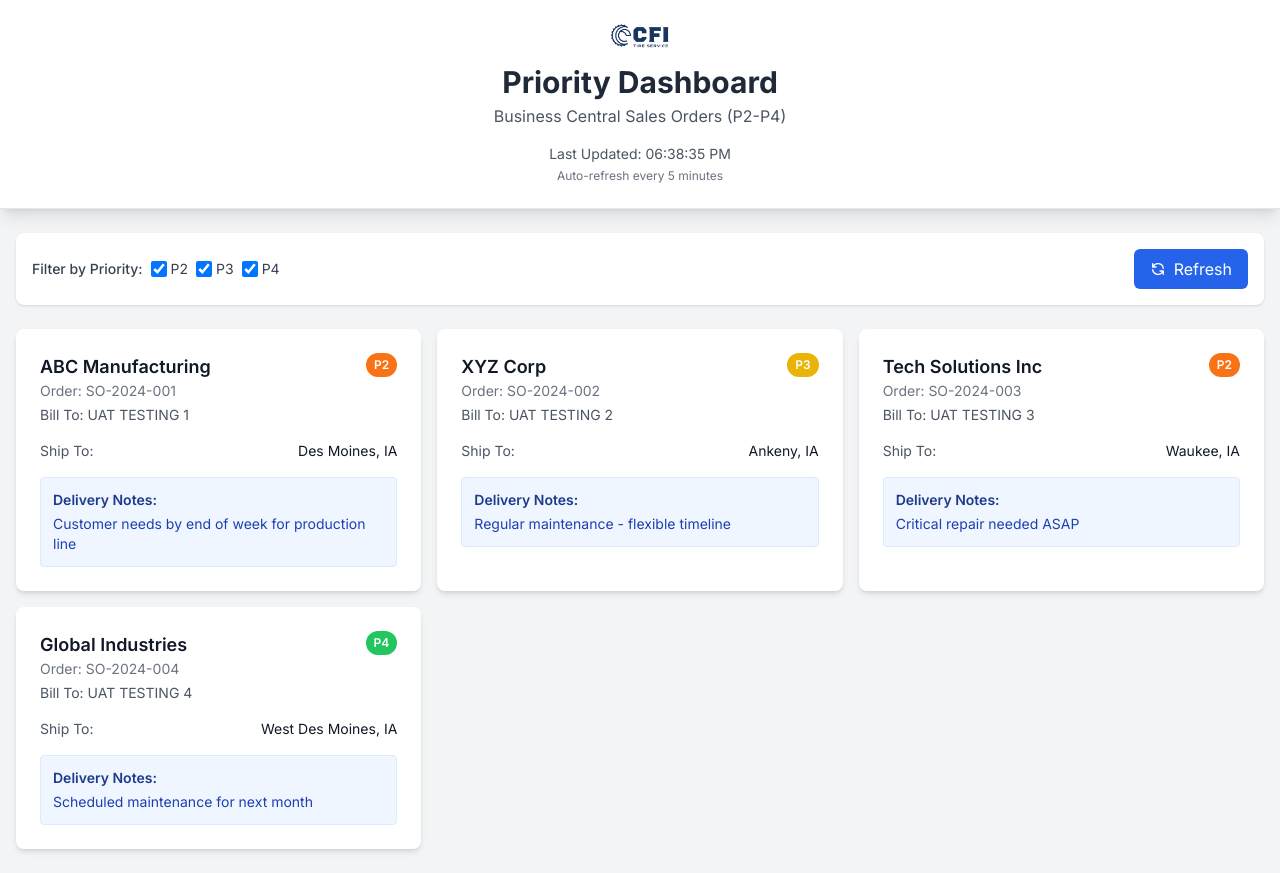
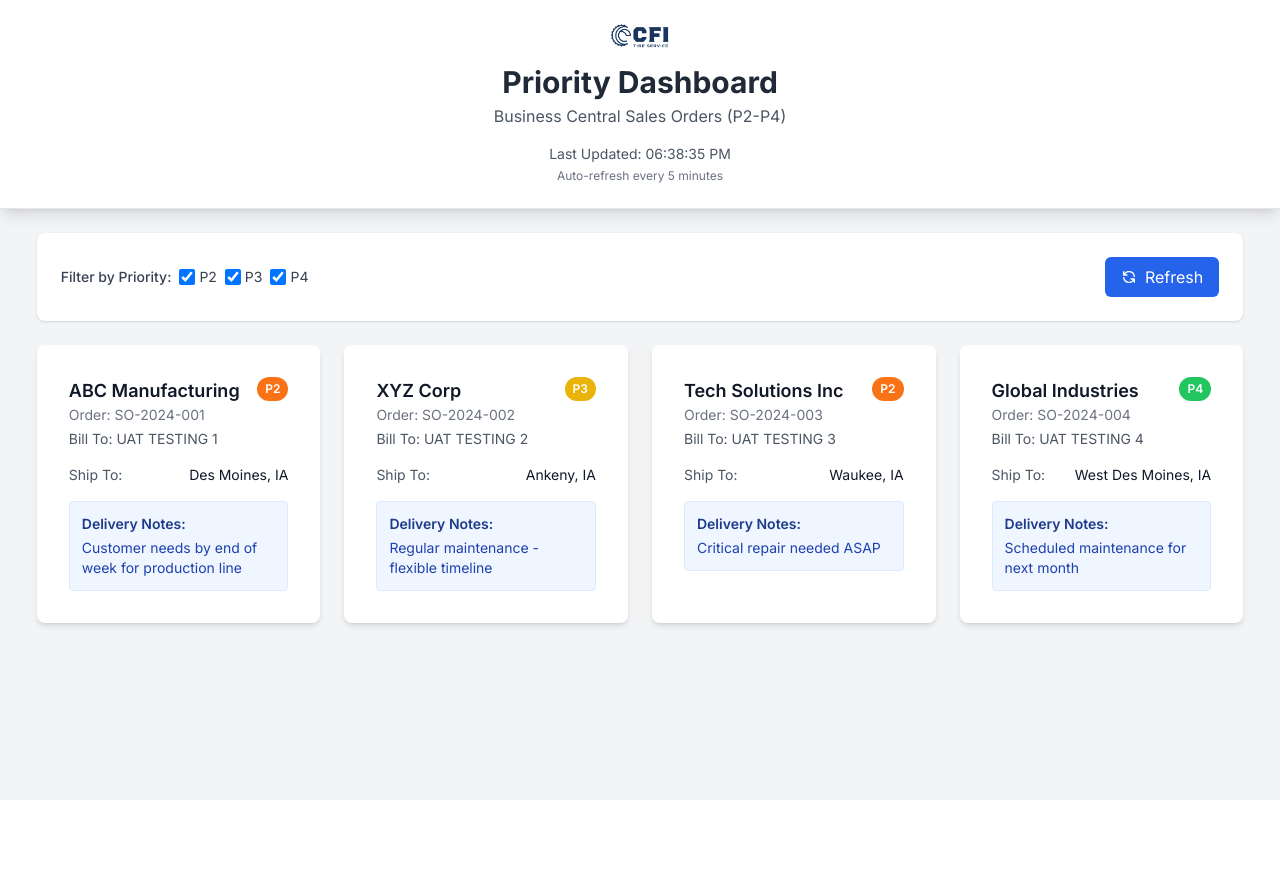
Before and after one commit to M-Tech365/dixon-dashboard, a Next.js app: page /dashboard in a window 1280 px wide. After the commit the page ends 800 px from the top, so only its background shows below. Built offline with nearby package versions, Linux system fonts and the light colour scheme.

Commit message:
update stretch

```diff
--- a/app/dashboard/page.tsx
+++ b/app/dashboard/page.tsx
@@ -54,8 +54,8 @@ export default function DashboardPage() {
     <div className="min-h-screen bg-gray-100">
       {lastRefresh && <DashboardHeader lastRefresh={lastRefresh} isRefreshing={isRefreshing} />}
 
-      <div className="container mx-auto px-4 py-6">
-        <div className="mb-6 bg-white p-4 rounded-lg shadow">
+      <div className="mx-auto px-6 py-6 max-w-[98vw]">
+        <div className="mb-6 bg-white p-6 rounded-lg shadow">
           <PriorityFilter
             selectedPriorities={selectedPriorities}
             onPriorityChange={setSelectedPriorities}
@@ -71,7 +71,7 @@ export default function DashboardPage() {
             </p>
           </div>
         ) : (
-          <div className="grid gap-4 md:grid-cols-2 lg:grid-cols-3">
+          <div className="grid gap-6 md:grid-cols-2 lg:grid-cols-3 xl:grid-cols-4 2xl:grid-cols-5">
             {filteredOrders.map(order => (
               <OrderCard key={order.id} order={order} />
             ))}
--- a/components/order-card.tsx
+++ b/components/order-card.tsx
@@ -16,7 +16,7 @@ export function OrderCard({ order }: OrderCardProps) {
 
 
   return (
-    <div className="bg-white rounded-lg shadow-md p-6 hover:shadow-lg transition-shadow">
+    <div className="bg-white rounded-lg shadow-md p-8 hover:shadow-lg transition-shadow h-full">
       <div className="flex justify-between items-start mb-4">
         <div className="flex-1">
           <h3 className="text-lg font-semibold text-gray-900">{order.customerName}</h3>
--- a/components/priority-filter.tsx
+++ b/components/priority-filter.tsx
@@ -19,7 +19,7 @@ export function PriorityFilter({ selectedPriorities, onPriorityChange, onRefresh
   };
 
   return (
-    <div className="flex gap-4 items-center justify-between">
+    <div className="flex gap-6 items-center justify-between flex-wrap">
       <div className="flex gap-2 items-center">
         <span className="text-sm font-medium text-gray-700">Filter by Priority:</span>
         {priorities.map(priority => (
```
